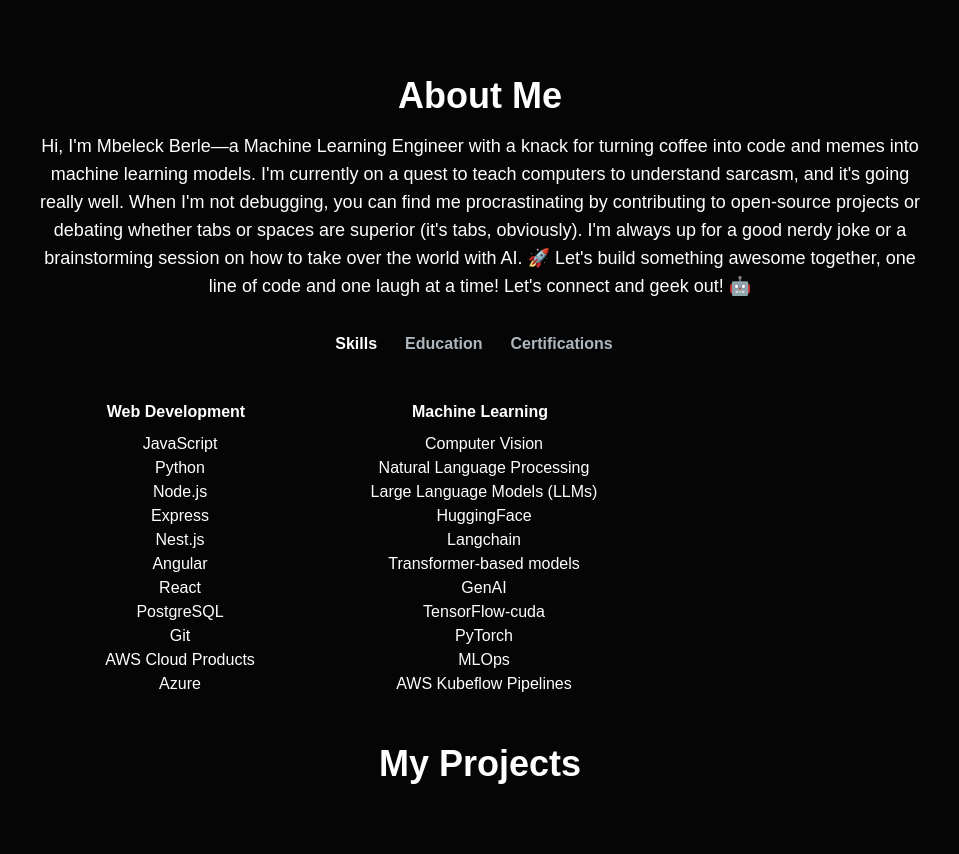
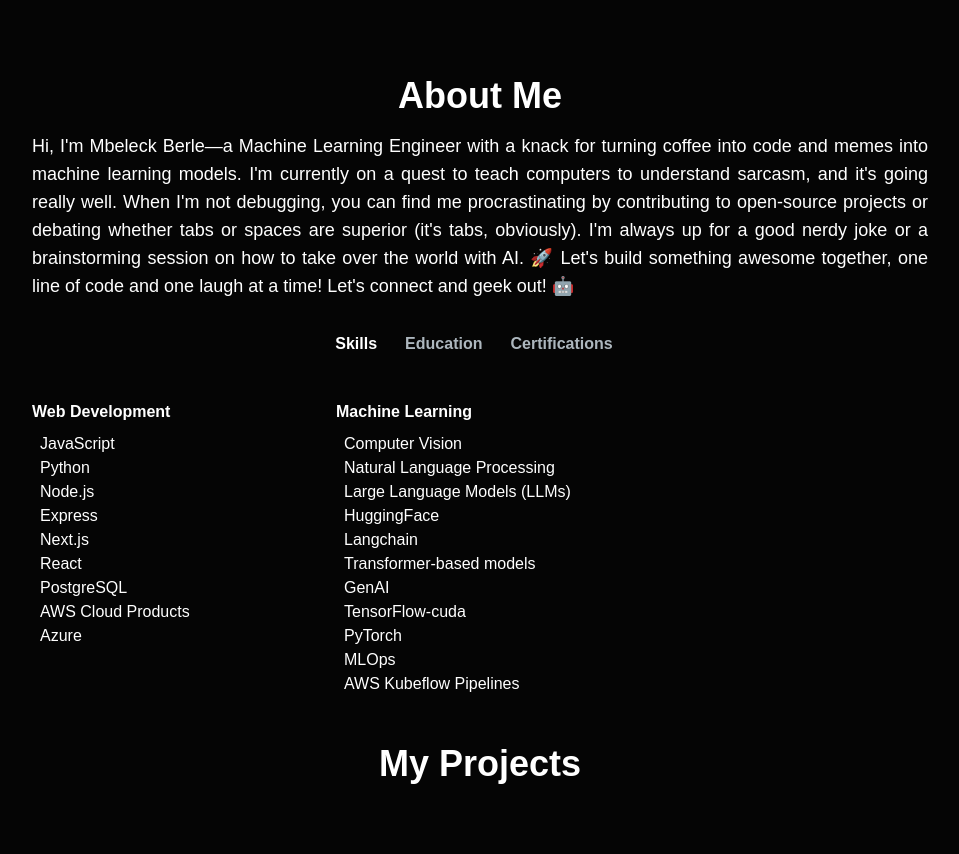
Before and after one commit to MbeleckBerle/portfolio-website, a Next.js app: page / in a window 1280 px wide. Shown: the part 400-1254 px from the top of the page, without its empty margins (160-1119 px from the left). Built offline with nearby package versions, Linux system fonts and the light colour scheme; no server answers.

Commit message:
justified about me

```diff
--- a/src/app/components/AboutSection.tsx
+++ b/src/app/components/AboutSection.tsx
@@ -21,11 +21,11 @@ const TAB_DATA: TabData[] = [
             <li>Python</li>
             <li>Node.js</li>
             <li>Express</li>
-            <li>Nest.js</li>
-            <li>Angular</li>
+            <li>Next.js</li>
+            {/* <li>Angular</li> */}
             <li>React</li>
             <li>PostgreSQL</li>
-            <li>Git</li>
+            {/* <li>Git</li> */}
             <li>AWS Cloud Products</li>
             <li>Azure</li>
           </ul>
@@ -88,7 +88,7 @@ const AboutSection: React.FC = () => {
       <div className="flex justify-center py-8 px-4 xl:px-16">
         <div className="w-full max-w-4xl text-center">
           <h2 className="text-4xl font-bold text-white mb-4">About Me</h2>
-          <p className="text-base lg:text-lg mb-8">
+          <p className="text-base lg:text-lg mb-8 text-justify">
             Hi, I&apos;m Mbeleck Berle—a Machine Learning Engineer with a knack
             for turning coffee into code and memes into machine learning models.
             I&apos;m currently on a quest to teach computers to understand
@@ -111,7 +111,7 @@ const AboutSection: React.FC = () => {
               </TabButton>
             ))}
           </div>
-          <div className="mt-8">
+          <div className="mt-8 text-left">
             {TAB_DATA.find((t) => t.id === tab)?.content}
           </div>
         </div>
```
